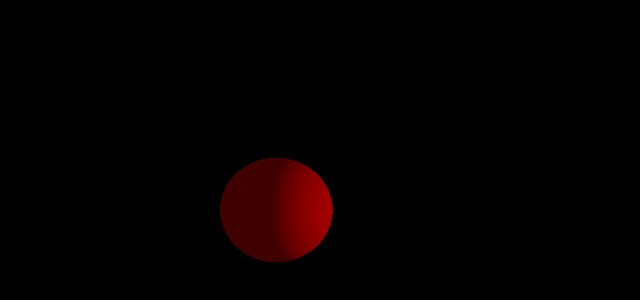
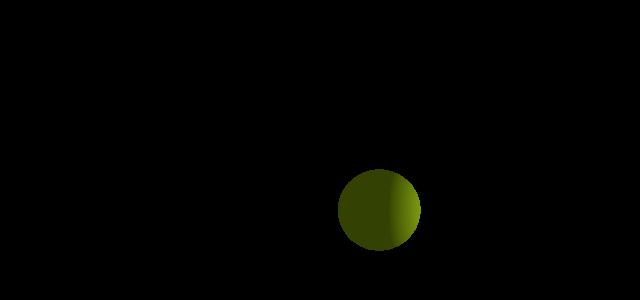
Before and after one commit to dmcb/solar-systems, a plain HTML site: page index.html in a window 1280 px wide. Shown: the part 190-490 px from the top of the page, without its empty margins (153-793 px from the left). Drawn offline with nearby package versions, Linux system fonts and the light colour scheme.

Commit message:
Adds basic planet generator

```diff
--- a/index.html
+++ b/index.html
@@ -6,6 +6,31 @@
   <body>
     <script src="js/three.js"></script>
     <script>
+      class Planet {
+        constructor(colour, size, daysInAYear, orbitDistance) {
+          this.colour = colour;
+          this.size = size;
+          this.daysInAYear = daysInAYear;
+          if (!this.colour) this.colour = new THREE.Color( Math.random()*0xffffff );
+          if (!this.size) this.size = Math.random()*10;
+          if (!this.daysInAYear) this.daysInAYear = 1;
+          if (!this.orbitDistance) this.orbitDistance = Math.random()*-30;
+
+          const geometry = new THREE.SphereGeometry( this.size );
+          const material = new THREE.MeshLambertMaterial( { color: this.colour } );
+          this.sphere = new THREE.Mesh( geometry, material );
+          this.sphere.position.set( this.orbitDistance, 0, 0);
+        }
+
+        addToScene(scene) {
+          scene.add(this.sphere);
+        }
+
+        travel() {
+          this.sphere.rotation.z += this.daysInAYear*0.01;
+        }
+      }
+
 			const scene = new THREE.Scene();
       const camera = new THREE.PerspectiveCamera( 75, window.innerWidth / window.innerHeight, 0.1, 1000 );
 
@@ -13,25 +38,21 @@
       renderer.setSize( window.innerWidth, window.innerHeight );
       document.body.appendChild( renderer.domElement );
 
-      const geometry = new THREE.SphereGeometry( 5, 32, 24 );
-      const material = new THREE.MeshLambertMaterial( { color: 0xffff00 } );
-      const sphere = new THREE.Mesh( geometry, material );
-      sphere.position.set( -20, 0, 0);
-      scene.add( sphere );
-
-      const sunLight = new THREE.PointLight( 0xff0000, 1, 0, 0 );
+      const sunLight = new THREE.PointLight( 0xffffff, 1, 0, 0 );
       sunLight.position.set( 0, 0, 0 );
       scene.add( sunLight );
 
-      const ambientLight = new THREE.AmbientLight( 0xff0000, 0.15 );
+      const ambientLight = new THREE.AmbientLight( 0xffffff, 0.2 );
       scene.add( ambientLight );
 
       camera.position.z = 50;
 
+      let planet = new Planet();
+      planet.addToScene(scene);
+
       function animate() {
         requestAnimationFrame( animate );
-        sphere.rotation.x += 0.01;
-        sphere.rotation.y += 0.01;
+        planet.travel();
         renderer.render( scene, camera );
       }
       animate();
```
